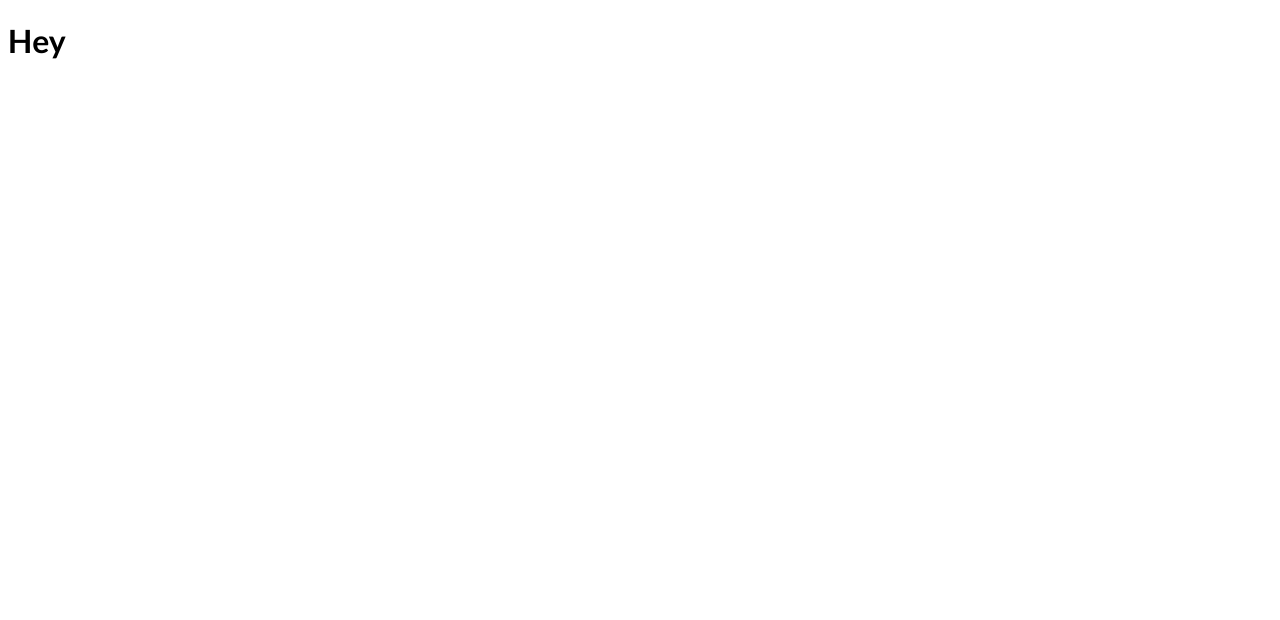
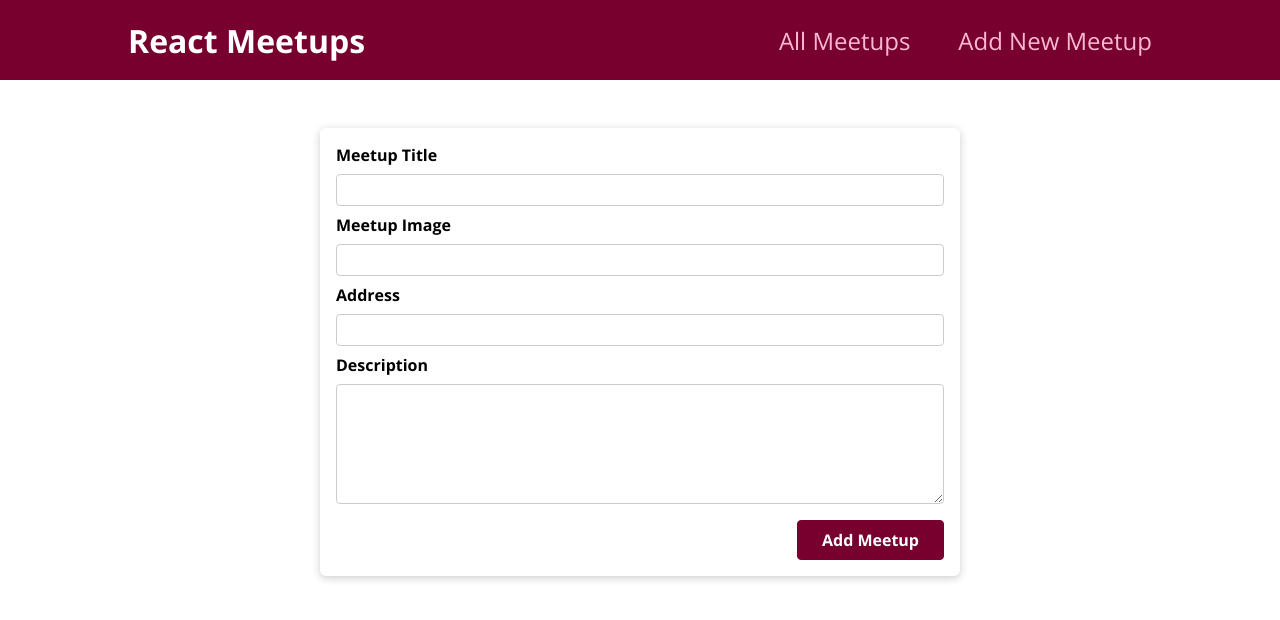
Before and after one commit to CelesteRCodes/nextjs-practice-app, a Next.js app: page /new-meetup in a window 1280 px wide. Shown: the top 620 px of the page. Built offline with nearby package versions, Linux system fonts and the light colour scheme.

Commit message:
meet up app with layout styled for all pages using _app.js

```diff
--- a/components/layout/MainNavigation.js
+++ b/components/layout/MainNavigation.js
@@ -1,3 +1,5 @@
+import Link from 'next/link';
+
 import classes from './MainNavigation.module.css';
 
 function MainNavigation() {
@@ -8,10 +10,10 @@
       <nav>
         <ul>
           <li>
-            <Link to='/'>All Meetups</Link>
+            <Link href='/'>All Meetups</Link>
           </li>
           <li>
-            <Link to='/new-meetup'>Add New Meetup</Link>
+            <Link href='/new-meetup'>Add New Meetup</Link>
           </li>
         </ul>
       </nav>
--- a/pages/_app.js
+++ b/pages/_app.js
@@ -1,7 +1,12 @@
+import Layout from '../components/layout/Layout'
 import '../styles/globals.css'
 
 function MyApp({ Component, pageProps }) {
-  return <Component {...pageProps} />
-}
+  return (
+    <Layout>
+      <Component {...pageProps} />
+    </Layout>
+  )
+};
 
 export default MyApp
--- a/pages/index.js
+++ b/pages/index.js
@@ -1,3 +1,4 @@
+import Layout from '../components/layout/Layout';
 import MeetupList from '../components/meetups/MeetupList';
 
 const DUMMY_MEETUPS = [
--- a/pages/new-meetup/index.js
+++ b/pages/new-meetup/index.js
@@ -1,7 +1,14 @@
+import NewMeetupForm from "../../components/meetups/NewMeetupForm";
 // our-domain.com/new-meetup
 
-function Home () {
-  return <h1>Hey</h1>
+function NewMeetupPage () {
+  function addMeetupHandler (enteredMeetupData) {
+    console.log(enteredMeetupData)
+  };
+
+  return (
+    <NewMeetupForm onAddMeetup={addMeetupHandler}/>
+  )
 }
 
-export default Home;
+export default NewMeetupPage;
--- a/styles/globals.css
+++ b/styles/globals.css
@@ -6,6 +6,7 @@
 
 body {
   font-family: 'Open Sans', 'Lato', sans-serif;
+  margin: 0
 }
 
 h1,
```
Also changed, not shown: pages/[meetupid]/index.js (+12 -4 lines).
